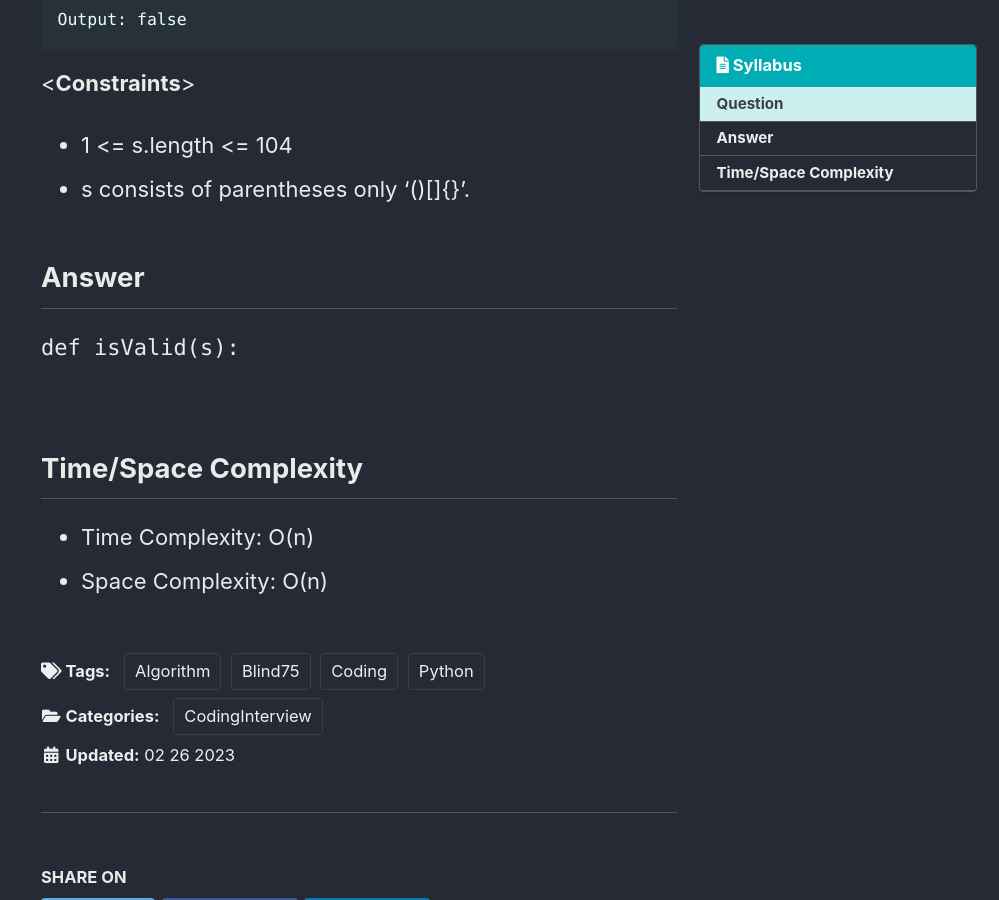
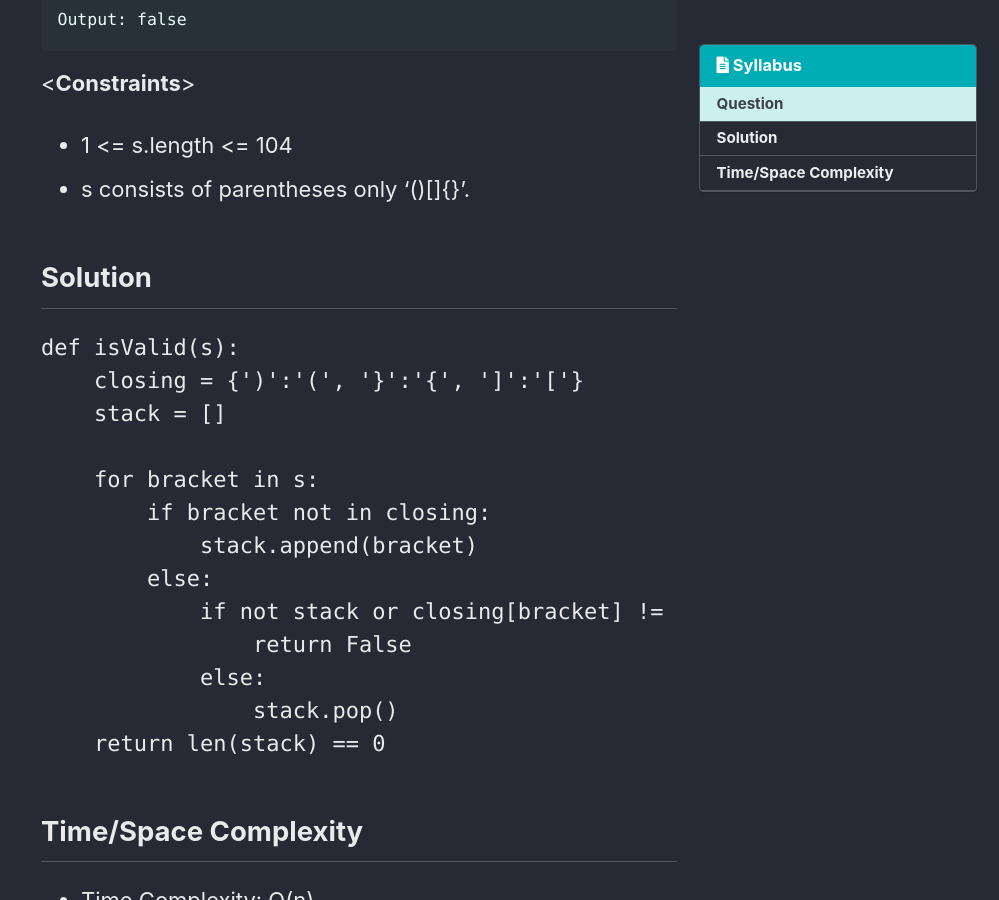
Before and after one commit to PyChanyoung/PyChanyoung.github.io, a Jekyll site: the page built from _posts/2023-02-26-first.md, in a window 1280 px wide and 900 px high, scrolled down 1228 px. Shown: the whole window, without its empty margins (281-1280 px from the left). Built offline with Jekyll 4.4.1, drawn with Linux system fonts in a browser that asks for light colours; cached includes are drawn as plain includes; some web fonts are replaced; comment, search, counter and statistics services are not loaded.

````diff
--- a/_posts/2023-02-26-first.md
+++ b/_posts/2023-02-26-first.md
@@ -39,10 +39,21 @@ Output: false
 - s consists of parentheses only '()[]{}'.
 
 
-## Answer
+## Solution
 ```Python
 def isValid(s):
+    closing = {')':'(', '}':'{', ']':'['}
+    stack = []
 
+    for bracket in s:
+        if bracket not in closing:
+            stack.append(bracket)
+        else:
+            if not stack or closing[bracket] != stack[-1]:
+                return False
+            else:
+                stack.pop()
+    return len(stack) == 0
 ```
 
 ## Time/Space Complexity
````
